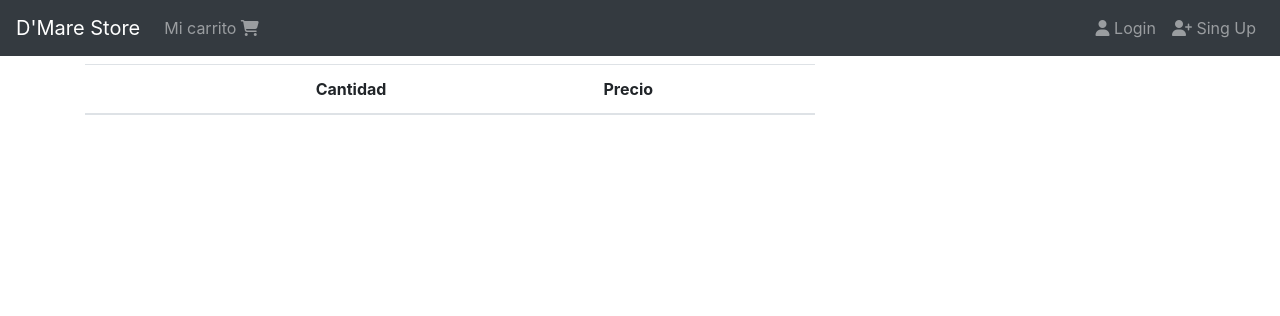
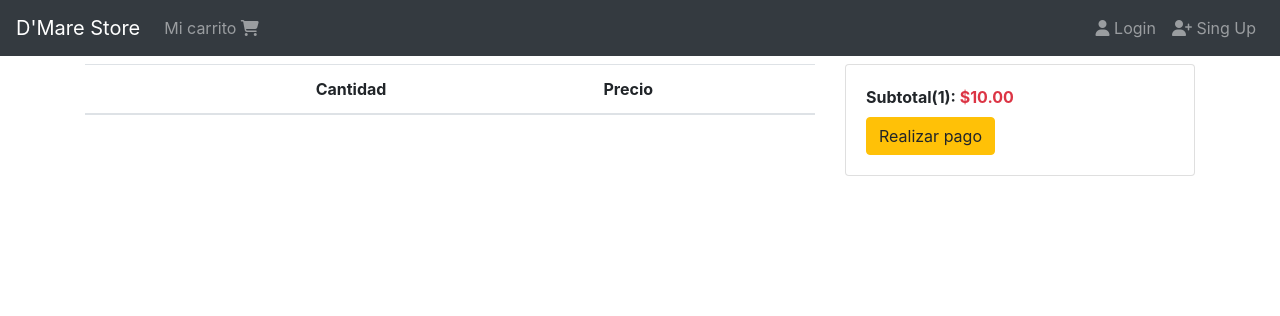
Before and after one commit to Cabariqued27/E-commerce-Django, a Django app: template ECommerce/carts/templates/carts/cart.html in a window 1280 px wide. Shown: the top 316 px of the page. Run offline with Django 5.2, Linux system fonts and the light colour scheme; the template is opened without the code that fills it: values that come from a table or form of the project are taken from there, others are empty; data comes from the database, SQL or seed files in the repository; tables that the repository leaves empty hold one stand-in row (values such as "Sample post"); lists and menus that the app fills with data are empty; parts of the project's set-up code (start-up, migrations or seed data) failed here and were passed over; some libraries are stand-ins or nearby versions.

Commit message:
see total

```diff
--- a/ECommerce/carts/templates/carts/cart.html
+++ b/ECommerce/carts/templates/carts/cart.html
@@ -33,6 +33,18 @@
                     </tbody>
                 </table>
             </div>
+            <div class="col">
+                <div class="card">
+                    <div class="card-body">
+                        <div class="font-weight-bold">
+                            Subtotal({{ cart.products.count }}): <span class="text-danger">{{ cart.subtotal | price_format }}</span>
+                        </div>
+                        <div class="mt-2">
+                            <a href="" class=" btn btn-warning">Realizar pago</a>
+                        </div>
+                    </div>
+                </div>
+            </div>
         {% else %}
             <div class="col">
                 <p class="h3"> Tucarrito de compras está vacio.</p>
```
